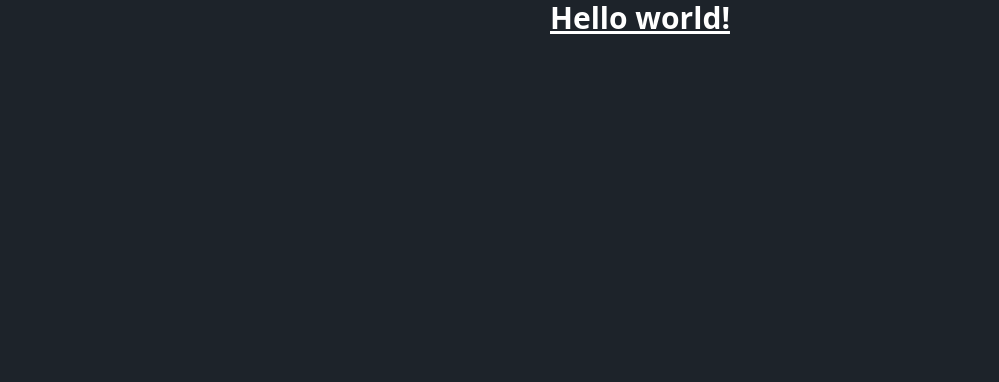
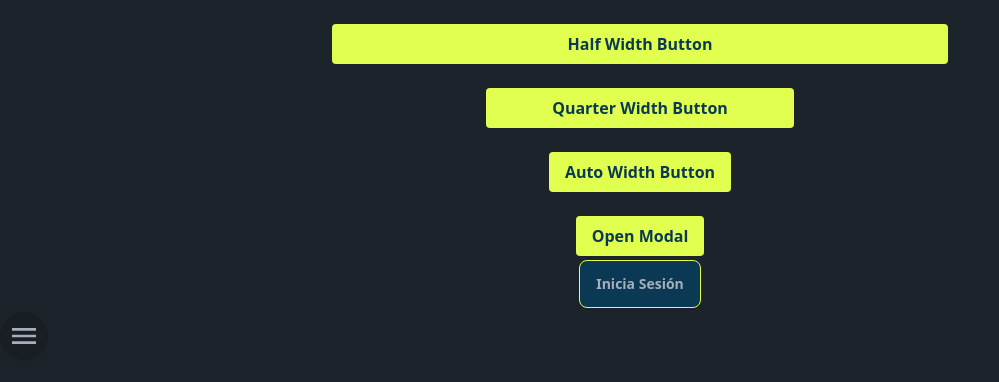
Before and after one commit to thvx/UX-frontend, a React (Vite) app in the folder emprende-conecta-frontend/: page / in a window 1280 px wide. Shown: the top 382 px of the page, without its empty margins (0-999 px from the left). Built offline with nearby package versions, Linux system fonts and the light colour scheme.

Commit message:
Diseñando Actions

```diff
--- a/emprende-conecta-frontend/src/app/Test/testComponentes.tsx
+++ b/emprende-conecta-frontend/src/app/Test/testComponentes.tsx
@@ -1,8 +1,38 @@
-function App() {
+import Button from "../../components/Atoms/Actions/button/button";
+import Dropdown from "../../components/Atoms/Actions/dropdown/dropdown";
+import Modal from "../../components/Organism/modal/modal";
+import Swap from "../../components/Atoms/Actions/swap/swap";
+
+const App: React.FC = () => {
+  const openModal = () => {
+      const modal = document.getElementById('my_modal_1') as HTMLDialogElement | null;
+      modal?.showModal();
+  };
 
   return (
-    <div className="app-container min-h-screen">
-        <h1 className="text-3xl font-bold text-white underline text-center">Hello world!</h1>
+    <div className="app-container min-h-screen custom-darkblue">
+        <div className="flex flex-col items-center gap-6 p-6">
+          <Button text="Half Width Button" width="half" />
+          <Button text="Quarter Width Button" width="quarter" />
+          <Button text="Auto Width Button" width="auto" />
+        </div>
+
+        <div className="flex flex-col items-center space-y-4">
+            <Button text="Open Modal" width="auto" onClick={openModal} />
+            <Modal
+                id="my_modal_1"
+                title="Success!"
+                message="Your operation was completed successfully."
+                leftButtonText="Cancel"
+                rightButtonText="Confirm"
+            />
+        </div>
+
+        <div className="flex flex-col items-center space-y-4">
+          <Dropdown buttonText="Inicia Sesión" items={['Inicia Sesión', 'Regístrate']} />
+        </div>
+
+        <Swap />
     </div>
   )
 }
--- /dev/null
+++ b/emprende-conecta-frontend/src/components/Atoms/Actions/button/button.tsx
@@ -0,0 +1,28 @@
+import React from 'react';
+
+type ButtonProps = {
+    text: string;
+    width: 'half' | 'quarter' | 'auto'; // Anchos disponibles
+    onClick?: () => void; // Prop onClick opcional
+    type?: 'button' | 'submit' | 'reset'; // Tipo del botón
+};
+
+const Button: React.FC<ButtonProps> = ({ text, width, onClick, type = 'button' }) => {
+    const widthClass = {
+        half: 'w-1/2',
+        quarter: 'w-1/4',
+        auto: 'w-auto'
+    }[width];
+
+    return (
+        <button
+            type={type}
+            className={`bg-custom-yellow text-custom-blue font-bold py-2 px-4 rounded ${widthClass}`}
+            onClick={onClick}
+        >
+            {text}
+        </button>
+    );
+};
+
+export default Button;
--- /dev/null
+++ b/emprende-conecta-frontend/src/components/Atoms/Actions/dropdown/dropdown.tsx
@@ -0,0 +1,27 @@
+import React from 'react';
+
+type DropdownProps = {
+  buttonText: string;
+  items: string[];
+};
+
+
+const Dropdown: React.FC<DropdownProps> = ({ buttonText, items }) => {
+    return (
+      <div className="dropdown dropdown-hover">
+        <div tabIndex={0} role="button" className="btn m-1 border-custom-yellow bg-custom-blue">
+          {buttonText}
+        </div>
+        <ul tabIndex={0} className="dropdown-content z-[1] menu p-2 shadow rounded-box w-52">
+          {items.map((item, index) => (
+            <li key={index}><a className={'block py-2 px-4 rounded'}
+              >{item}
+              </a>
+            </li>
+          ))}
+        </ul>
+      </div>
+    );
+  };
+
+export default Dropdown;
--- /dev/null
+++ b/emprende-conecta-frontend/src/components/Atoms/Actions/swap/swap.tsx
@@ -0,0 +1,21 @@
+import React from 'react';
+
+const Swap: React.FC = () => {
+    return (
+        <label className="btn btn-circle swap swap-rotate">
+            <input type="checkbox" className="hidden" />
+
+            {/* hamburger icon */}
+            <svg className="swap-off fill-current" xmlns="http://www.w3.org/2000/svg" width="32" height="32" viewBox="0 0 512 512">
+                <path d="M64,384H448V341.33H64Zm0-106.67H448V234.67H64ZM64,128v42.67H448V128Z"/>
+            </svg>
+
+            {/* close icon */}
+            <svg className="swap-on fill-current" xmlns="http://www.w3.org/2000/svg" width="32" height="32" viewBox="0 0 512 512">
+                <polygon points="400 145.49 366.51 112 256 222.51 145.49 112 112 145.49 222.51 256 112 366.51 145.49 400 256 289.49 366.51 400 400 366.51 289.49 256 400 145.49"/>
+            </svg>
+        </label>
+    );
+};
+
+export default Swap;
--- /dev/null
+++ b/emprende-conecta-frontend/src/components/Organism/modal/modal.tsx
@@ -0,0 +1,29 @@
+import React from 'react';
+import Button from '../../Atoms/Actions/button/button';
+import Check from '../../../assets/check.png';
+
+type ModalProps = {
+    id: string;
+    title: string;
+    message: string;
+    leftButtonText: string;
+    rightButtonText: string;
+};
+
+const Modal: React.FC<ModalProps> = ({ id, title, message, leftButtonText, rightButtonText }) => {
+    return (
+        <dialog id={id} className="modal">
+            <div className="modal-box flex flex-col items-center bg-custom-blue">
+                <img src={Check} alt="Check" className="w-16 h-16 mb-4" />
+                <h3 className="font-bold text-white text-lg text-center">{title}</h3>
+                <p className="py-4 text-white text-center">{message}</p>
+                <div className="modal-action w-full gap-6 flex justify-between">
+                    <Button text={leftButtonText} width="half" type="button" />
+                    <Button text={rightButtonText} width="half" type="submit" />
+                </div>
+            </div>
+        </dialog>
+    );
+};
+
+export default Modal;
--- a/emprende-conecta-frontend/tailwind.config.js
+++ b/emprende-conecta-frontend/tailwind.config.js
@@ -4,12 +4,32 @@ export default {
     "./src/**/*.{js,ts,jsx,tsx}",
     "./index.html"],
   theme: {
-    extend: {},
+    extend: {
+      colors: {
+        custom: {
+          blue: '#0B3954',
+          yellow: '#E0FF4F',
+          lightblue: '#64889E',
+          darkblue: '#187EBA',
+        },
+      },
+    },
   },
   plugins: [
     require('daisyui'),
   ],
   daisyui: {
-    themes: ["dark", "light"],
+    themes: [
+      {
+        dark: {
+          ...require("daisyui/src/theming/themes")["dark"],
+          "primary-focus": "#84CC16",
+          "custom-blue": '#0B3954',
+          "custom-yellow": '#E0FF4F',
+          "custom-lightblue": '#64889E',
+          "custom-darkblue": '#187EBA',
+        },
+      },
+    ],
   },
 }
```
Also changed, not shown: emprende-conecta-frontend/src/assets/check.png (added).
